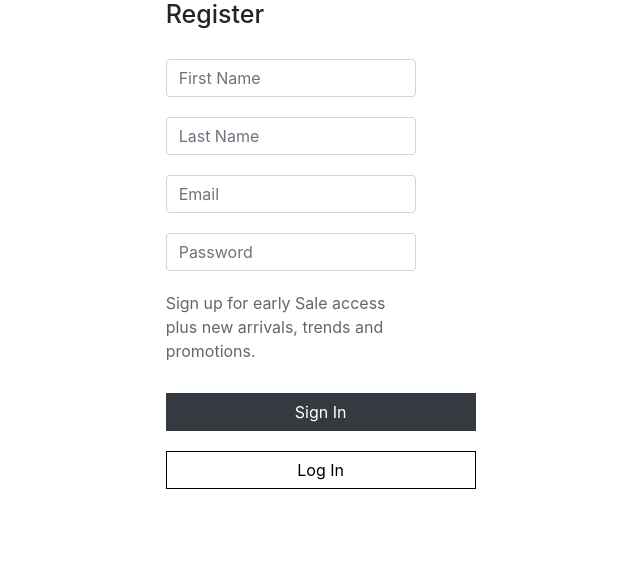
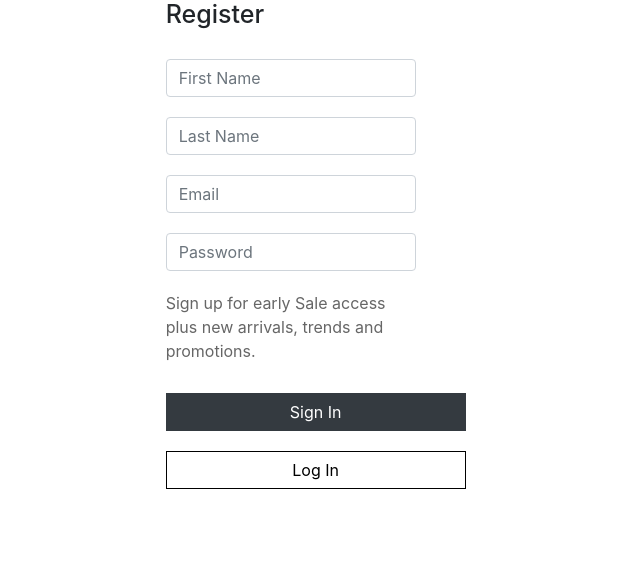
Before and after one commit to arunp007/beyond, a Django app: page /accounts/signup/ in a window 1280 px wide. Shown: the part 231-814 px from the top of the page, without its empty margins (296-936 px from the left). Run offline with Django 5.2, Linux system fonts and the light colour scheme.

Commit message:
Version 1

```diff
--- a/templates/accounts/signup.html
+++ b/templates/accounts/signup.html
@@ -112,7 +112,7 @@
 
         #button{
             margin-top: 30px !important;
-            width: 310px !important;
+            width: 300px !important;
             margin-left: auto !important;
             margin-right: auto !important;
             display: block !important;
@@ -123,8 +123,11 @@
             color: black !important;
             border-color: black !important;
             border-radius: 0 !important;
-            width: 310px;
+            width: 300px;
             margin-top: 20px;
+            margin-left: auto !important;
+            margin-right: auto !important;
+            display: block !important;
         }
 
         .btn-outline-primary:hover{
```
Also changed, not shown: templates/accounts/login.html (+4 -4 lines).
